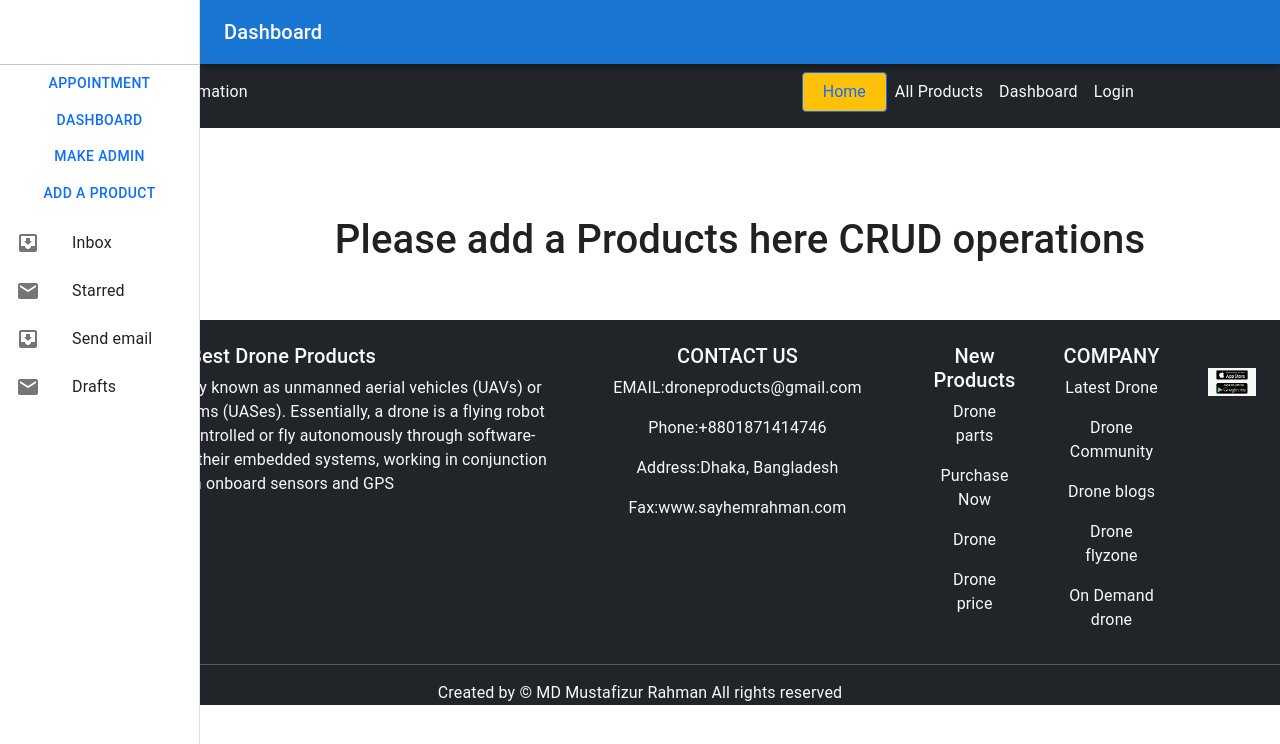
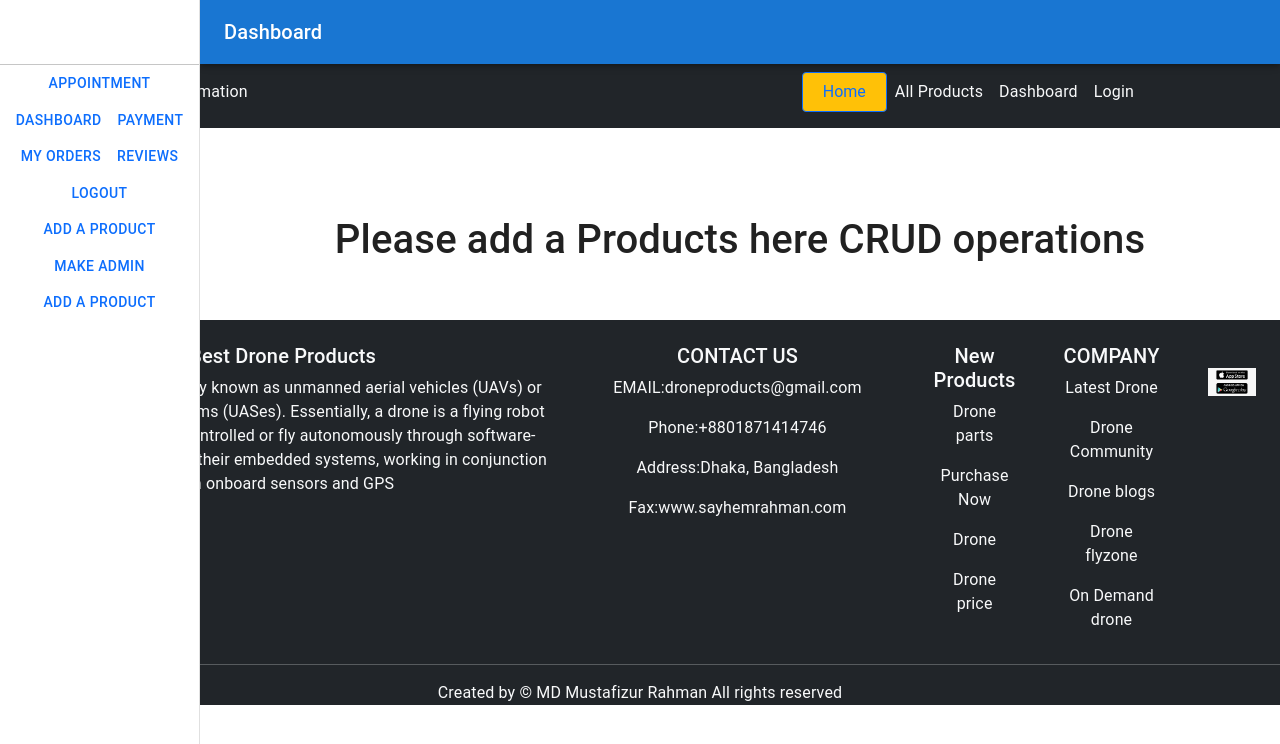
Before and after one commit to rahmancoder/assignment12-client-admin-dashboard, a React (Create React App) app: page /dashboard in a window 1280 px wide. Shown: the top 744 px of the page. Built offline with nearby package versions, Linux system fonts and the light colour scheme; no server answers.

Commit message:
Added nested route for users

```diff
--- a/src/Components/DashBoard/DashBoard.js
+++ b/src/Components/DashBoard/DashBoard.js
@@ -6,12 +6,7 @@ import CssBaseline from '@mui/material/CssBaseline';
 import Divider from '@mui/material/Divider';
 import Drawer from '@mui/material/Drawer';
 import IconButton from '@mui/material/IconButton';
-import InboxIcon from '@mui/icons-material/MoveToInbox';
-import List from '@mui/material/List';
-import ListItem from '@mui/material/ListItem';
-import ListItemIcon from '@mui/material/ListItemIcon';
-import ListItemText from '@mui/material/ListItemText';
-import MailIcon from '@mui/icons-material/Mail';
+
 import MenuIcon from '@mui/icons-material/Menu';
 import Toolbar from '@mui/material/Toolbar';
 import Typography from '@mui/material/Typography';
@@ -25,6 +20,7 @@ import { Button } from '@mui/material';
 import AddProducts from '../AddProducts/AddProducts';
 import MakeAdmin from '../MakeAdmin/MakeAdmin';
 import ManageAllProduct from '../ManageAllProduct/ManageAllProduct';
+import useAuth from '../../hooks/useAuth';
 
 
 const drawerWidth = 200;
@@ -33,7 +29,7 @@ function DashBoard(props) {
     const { window } = props;
     const [mobileOpen, setMobileOpen] = React.useState(false);
     let { path, url } = useRouteMatch();
-    // const { admin } = useAuth();
+    const { admin, logout } = useAuth();
     const handleDrawerToggle = () => {
         setMobileOpen(!mobileOpen);
     };
@@ -44,22 +40,18 @@ function DashBoard(props) {
             <Divider />
             <Link to="/home"><Button color="inherit">Appointment</Button></Link>
             <Link to={`${url}`}><Button color="inherit">Dashboard</Button></Link>
+            <Link to={`${url}/pay`}><Button color="inherit">Payment</Button></Link>
+            <Link to={`${url}/myorders`}><Button color="inherit">My Orders</Button></Link>
+            <Link to={`${url}/myreview`}><Button color="inherit">Reviews</Button></Link>
+            <Link to={`${url}/login`}><Button onClick={logout} color="inherit">Logout</Button></Link>
+            <Link to={`${url}/addproducts`}><Button color="inherit">Add a Product</Button></Link>
             {/* {admin && <Box>
                 <Link to={`${url}/makeAdmin`}><Button color="inherit">Make Admin</Button></Link>
                 <Link to={`${url}/addDoctor`}><Button color="inherit">Add Doctor</Button></Link>
             </Box>} */}
             <Link to={`${url}/makeadmin`}><Button color="inherit">Make Admin</Button></Link>
             <Link to={`${url}/addproducts`}><Button color="inherit">Add a Product</Button></Link>
-            <List>
-                {['Inbox', 'Starred', 'Send email', 'Drafts'].map((text, index) => (
-                    <ListItem button key={text}>
-                        <ListItemIcon>
-                            {index % 2 === 0 ? <InboxIcon /> : <MailIcon />}
-                        </ListItemIcon>
-                        <ListItemText primary={text} />
-                    </ListItem>
-                ))}
-            </List>
+
         </div>
     );
 
@@ -131,6 +123,7 @@ function DashBoard(props) {
                     <Route exact path={path}>
                         <AddProducts></AddProducts>
                     </Route>
+
                     <Route path={`${path}/makeadmin`}>
                         <MakeAdmin></MakeAdmin>
                     </Route>
```
